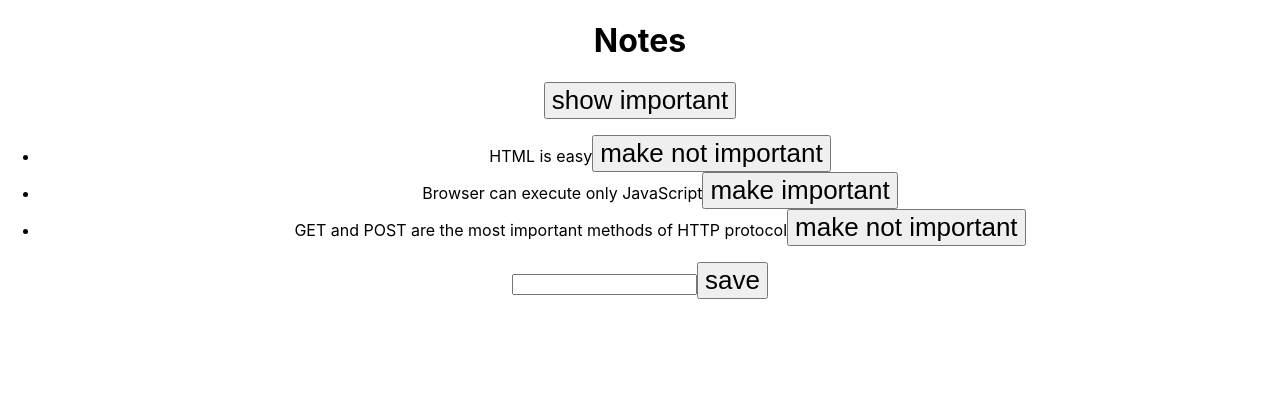
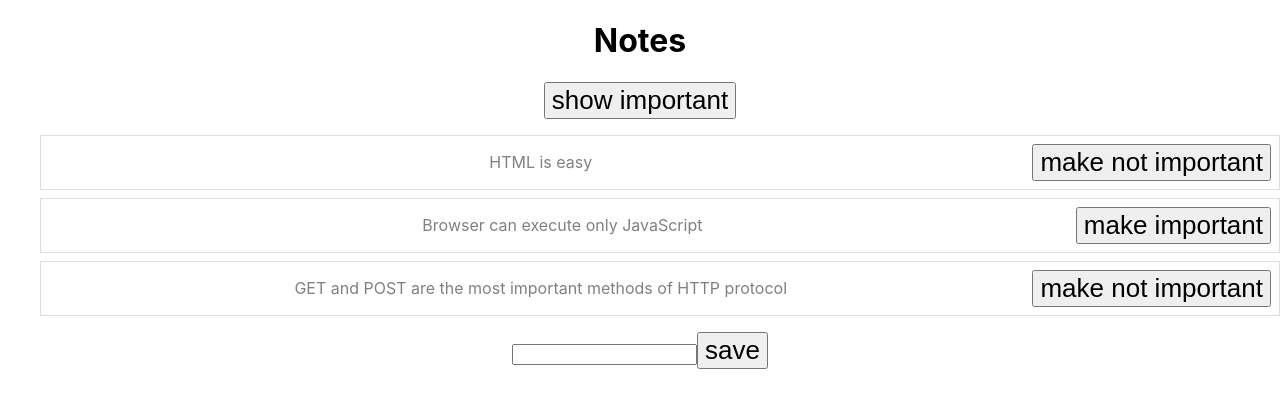
Before and after one commit to horaciobelardita/fullstackopen, a React (Vite) app in the folder part1/notes-app/: page / in a window 1280 px wide. Shown: the top 408 px of the page. Built offline with nearby package versions, Linux system fonts and the light colour scheme; data requests are answered from the project's data file.

Commit message:
add styles

```diff
--- a/part1/notes-app/src/components/Note.tsx
+++ b/part1/notes-app/src/components/Note.tsx
@@ -9,9 +9,11 @@ export const Note = ({
 }) => {
   const label = note.important ? "make not important" : "make important";
   return (
-    <li>
-      {note.content}
-      <button onClick={onToggleImportance}>{label}</button>
+    <li className="note">
+      <span className="note__text">{note.content}</span>
+      <button className="note__button" onClick={onToggleImportance}>
+        {label}
+      </button>
     </li>
   );
 };
--- a/part1/notes-app/src/index.css
+++ b/part1/notes-app/src/index.css
@@ -1,13 +1,95 @@
 body {
   margin: 0;
-  font-family: -apple-system, BlinkMacSystemFont, 'Segoe UI', 'Roboto', 'Oxygen',
-    'Ubuntu', 'Cantarell', 'Fira Sans', 'Droid Sans', 'Helvetica Neue',
+  font-family: -apple-system, BlinkMacSystemFont, "Segoe UI", "Roboto", "Oxygen",
+    "Ubuntu", "Cantarell", "Fira Sans", "Droid Sans", "Helvetica Neue",
     sans-serif;
   -webkit-font-smoothing: antialiased;
   -moz-osx-font-smoothing: grayscale;
 }
 
 code {
-  font-family: source-code-pro, Menlo, Monaco, Consolas, 'Courier New',
+  font-family: source-code-pro, Menlo, Monaco, Consolas, "Courier New",
     monospace;
 }
+
+.App__heading {
+  text-align: center;
+}
+
+.App__filter {
+  display: flex;
+  justify-content: center;
+}
+
+.notes {
+  list-style: none;
+  display: flex;
+  flex-direction: column;
+  padding: 0;
+  margin: 1rem auto;
+}
+.note {
+  color: grey;
+  display: flex;
+  flex-direction: column;
+  padding: 0.5rem;
+  border: 1px solid #ddd;
+  font-size: 1rem;
+  margin: 0.5rem 0;
+}
+
+.container {
+  width: 95%;
+  margin: 0 auto;
+}
+
+@media (min-width: 638px) {
+  .note {
+    flex-direction: row;
+  }
+  .container {
+    width: 90%;
+    max-width: 720px;
+  }
+}
+
+.note__text {
+  flex: 1;
+  text-align: center;
+  padding: 0.5rem;
+}
+.note__button {
+  cursor: pointer;
+}
+.form {
+  margin-top: 1rem;
+  display: flex;
+}
+.form__input {
+  flex: 2;
+  outline: none;
+  padding: 0.3rem;
+}
+
+.form button {
+  border: none;
+  padding: 0.4rem;
+  border-radius: 2px;
+  cursor: pointer;
+  font-weight: bold;
+  text-transform: uppercase;
+  margin-left: 0.8rem;
+}
+.error {
+  color: red;
+  background: lightgrey;
+  font-size: 1.2rem;
+  border-style: solid;
+  border-radius: 5px;
+  padding: 10px;
+  margin-bottom: 10px;
+}
+.loader {
+  text-align: center;
+  font-size: 1.2rem;
+}
```
